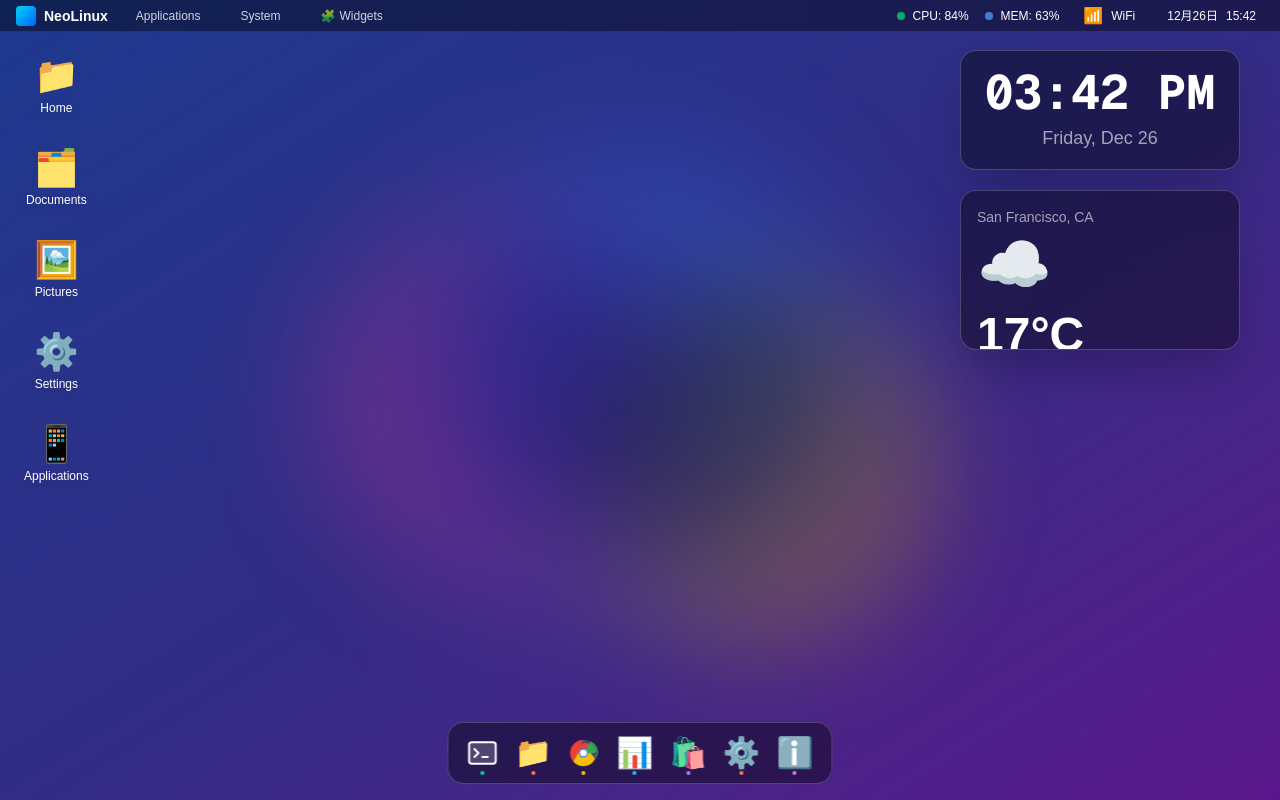
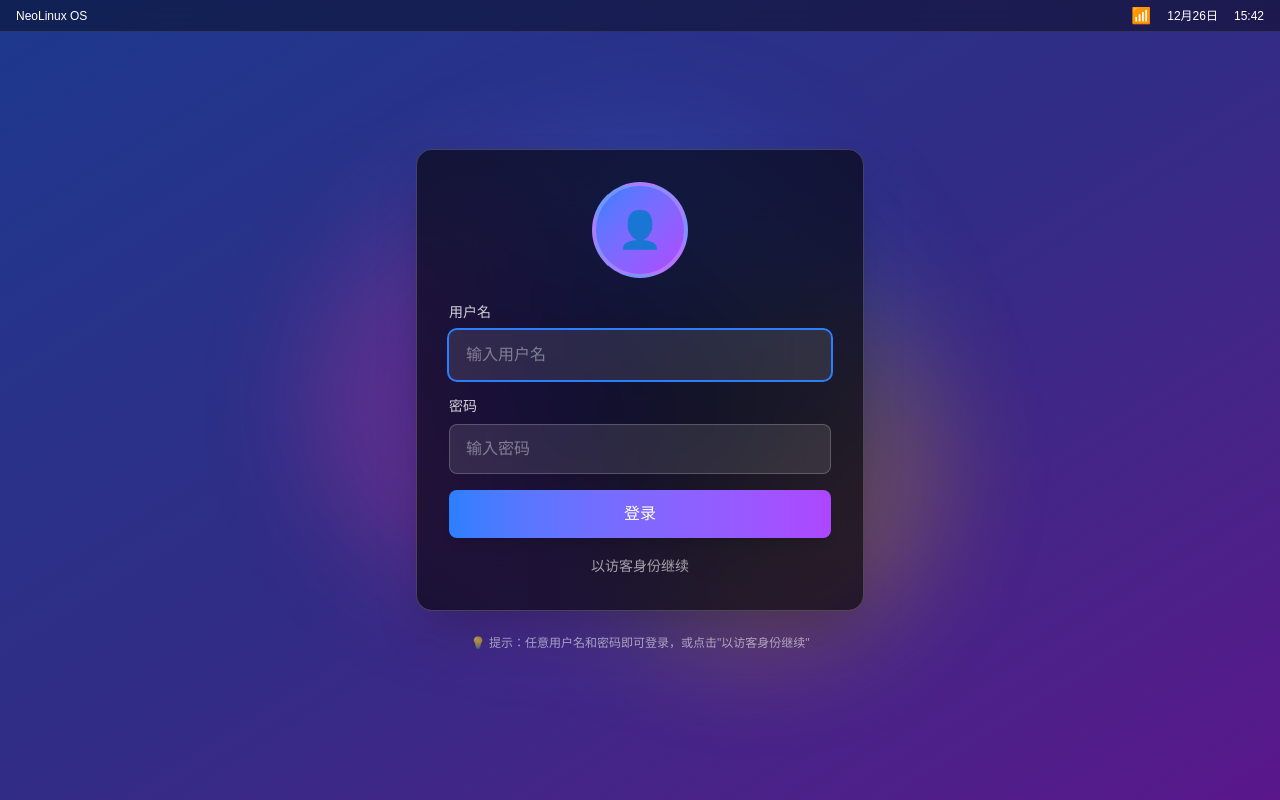
Before and after one commit to mzhren/NeoLinuxUI, a Next.js app: page / in a window 1280 px wide. Built offline with nearby package versions, Linux system fonts and the light colour scheme.

Commit message:
add login screen

```diff
--- /dev/null
+++ b/app/components/LoginScreen.tsx
@@ -0,0 +1,155 @@
+'use client';
+
+import { useState } from 'react';
+import { useTheme } from '../contexts/ThemeContext';
+
+interface LoginScreenProps {
+  onLogin: (username: string) => void;
+}
+
+export default function LoginScreen({ onLogin }: LoginScreenProps) {
+  const [username, setUsername] = useState('');
+  const [password, setPassword] = useState('');
+  const [error, setError] = useState('');
+  const { backgroundType, backgroundImage, getBackgroundGradient } = useTheme();
+  const time = new Date();
+
+  const handleLogin = (e: React.FormEvent) => {
+    e.preventDefault();
+
+    if (!username.trim()) {
+      setError('请输入用户名');
+      return;
+    }
+
+    if (!password.trim()) {
+      setError('请输入密码');
+      return;
+    }
+
+    // 简单验证 - 可以自定义
+    onLogin(username);
+  };
+
+  const getBackgroundStyle = () => {
+    if (backgroundType === 'image' && backgroundImage) {
+      return {
+        backgroundImage: `url(${backgroundImage})`,
+        backgroundSize: 'cover',
+        backgroundPosition: 'center',
+        backgroundRepeat: 'no-repeat',
+      };
+    }
+    return {};
+  };
+
+  const getBackgroundClass = () => {
+    if (backgroundType === 'gradient') {
+      return `bg-gradient-to-br ${getBackgroundGradient()}`;
+    }
+    return '';
+  };
+
+  return (
+    <div
+      className={`fixed inset-0 z-[10000] flex items-center justify-center ${getBackgroundClass()}`}
+      style={getBackgroundStyle()}
+    >
+      {/* Background overlay */}
+      {backgroundType === 'image' && backgroundImage && (
+        <div className="absolute inset-0 bg-black/40 backdrop-blur-sm"></div>
+      )}
+
+      {/* Animated Background Blobs - Only in gradient mode */}
+      {backgroundType === 'gradient' && (
+        <div className="absolute inset-0 opacity-30">
+          <div className="absolute top-1/4 left-1/4 w-96 h-96 bg-pink-500 rounded-full mix-blend-multiply filter blur-3xl animate-blob"></div>
+          <div className="absolute top-1/3 right-1/4 w-96 h-96 bg-yellow-500 rounded-full mix-blend-multiply filter blur-3xl animate-blob animation-delay-2000"></div>
+          <div className="absolute bottom-1/4 left-1/3 w-96 h-96 bg-blue-500 rounded-full mix-blend-multiply filter blur-3xl animate-blob animation-delay-4000"></div>
+        </div>
+      )}
+
+      {/* Top Bar */}
+      <div className="absolute top-0 left-0 right-0 h-8 bg-black/40 backdrop-blur-xl border-b border-white/10 flex items-center justify-between px-4 z-10">
+        <div className="text-white text-xs font-medium">NeoLinux OS</div>
+        <div className="flex items-center gap-4 text-white text-xs">
+          <span className="text-base">📶</span>
+          <span>{time.toLocaleDateString('zh-CN', { month: 'short', day: 'numeric' })}</span>
+          <span>{time.toLocaleTimeString('zh-CN', { hour: '2-digit', minute: '2-digit' })}</span>
+        </div>
+      </div>
+
+      {/* Login Card */}
+      <div className="relative z-10 w-full max-w-md mx-4">
+        <div className="bg-black/60 backdrop-blur-2xl rounded-2xl border border-white/20 shadow-2xl overflow-hidden">
+          {/* Avatar */}
+          <div className="flex justify-center pt-8 pb-6">
+            <div className="w-24 h-24 rounded-full bg-gradient-to-br from-blue-500 to-purple-500 flex items-center justify-center text-4xl border-4 border-white/20">
+              👤
+            </div>
+          </div>
+
+          {/* Form */}
+          <form onSubmit={handleLogin} className="px-8 pb-8 space-y-4">
+            <div>
+              <label className="block text-white/80 text-sm mb-2">用户名</label>
+              <input
+                type="text"
+                value={username}
+                onChange={(e) => {
+                  setUsername(e.target.value);
+                  setError('');
+                }}
+                placeholder="输入用户名"
+                className="w-full px-4 py-3 bg-white/10 border border-white/20 rounded-lg text-white placeholder-white/40 focus:outline-none focus:ring-2 focus:ring-blue-500 focus:border-transparent transition-all"
+                autoFocus
+              />
+            </div>
+
+            <div>
+              <label className="block text-white/80 text-sm mb-2">密码</label>
+              <input
+                type="password"
+                value={password}
+                onChange={(e) => {
+                  setPassword(e.target.value);
+                  setError('');
+                }}
+                placeholder="输入密码"
+                className="w-full px-4 py-3 bg-white/10 border border-white/20 rounded-lg text-white placeholder-white/40 focus:outline-none focus:ring-2 focus:ring-blue-500 focus:border-transparent transition-all"
+              />
+            </div>
+
+            {error && (
+              <div className="flex items-center gap-2 px-4 py-3 bg-red-500/20 border border-red-500/50 rounded-lg">
+                <span className="text-red-400 text-sm">⚠️ {error}</span>
+              </div>
+            )}
+
+            <button
+              type="submit"
+              className="w-full py-3 bg-gradient-to-r from-blue-500 to-purple-500 hover:from-blue-600 hover:to-purple-600 text-white font-medium rounded-lg transition-all transform hover:scale-[1.02] active:scale-[0.98] shadow-lg"
+            >
+              登录
+            </button>
+
+            <div className="text-center">
+              <button
+                type="button"
+                onClick={() => onLogin('Guest')}
+                className="text-white/60 hover:text-white text-sm transition-colors"
+              >
+                以访客身份继续
+              </button>
+            </div>
+          </form>
+        </div>
+
+        {/* Hint */}
+        <div className="mt-6 text-center text-white/60 text-xs">
+          💡 提示：任意用户名和密码即可登录，或点击"以访客身份继续"
+        </div>
+      </div>
+    </div>
+  );
+}
--- a/app/contexts/ThemeContext.tsx
+++ b/app/contexts/ThemeContext.tsx
@@ -40,6 +40,7 @@ interface ThemeContextType {
   getAccentColorClass: () => string;
   getFontSizeClass: () => string;
   getBackdropBlurClass: () => string;
+  getBackgroundGradient: () => string;
 }
 
 const ThemeContext = createContext<ThemeContextType | undefined>(undefined);
@@ -128,6 +129,21 @@ export function ThemeProvider({ children }: { children: ReactNode }) {
     return transparencyEnabled ? 'backdrop-blur-xl' : '';
   };
 
+  const getBackgroundGradient = () => {
+    if (theme === 'light') {
+      return 'from-blue-100 via-purple-100 to-pink-100';
+    }
+    const accentGradients: Record<AccentColor, string> = {
+      blue: 'from-blue-900 via-indigo-900 to-purple-900',
+      purple: 'from-purple-900 via-violet-900 to-fuchsia-900',
+      pink: 'from-pink-900 via-rose-900 to-red-900',
+      green: 'from-green-900 via-emerald-900 to-teal-900',
+      orange: 'from-orange-900 via-amber-900 to-yellow-900',
+      red: 'from-red-900 via-rose-900 to-pink-900',
+    };
+    return accentGradients[accentColor] || 'from-purple-900 via-blue-900 to-indigo-900';
+  };
+
   return (
     <ThemeContext.Provider
       value={{
@@ -156,6 +172,7 @@ export function ThemeProvider({ children }: { children: ReactNode }) {
         getAccentColorClass,
         getFontSizeClass,
         getBackdropBlurClass,
+        getBackgroundGradient,
       }}
     >
       {children}
--- a/app/page.tsx
+++ b/app/page.tsx
@@ -14,6 +14,7 @@ import {
 } from './components/apps';
 import Dock from './components/Dock';
 import { useTheme } from './contexts/ThemeContext';
+import LoginScreen from './components/LoginScreen';
 
 interface Window {
   id: string;
@@ -44,12 +45,15 @@ function LinuxDesktop() {
   const [cpuUsage, setCpuUsage] = useState(0);
   const [memUsage, setMemUsage] = useState(0);
   const [showWidgetMenu, setShowWidgetMenu] = useState(false);
+  const [isLoggedIn, setIsLoggedIn] = useState(false);
+  const [currentUser, setCurrentUser] = useState('');
 
   const {
     theme,
     accentColor,
     getFontSizeClass,
     getBackdropBlurClass,
+    getBackgroundGradient,
     transparencyEnabled,
     backgroundType,
     backgroundImage,
@@ -78,6 +82,16 @@ function LinuxDesktop() {
       clearInterval(cpuTimer);
     };
   }, []);
+
+  const handleLogin = (username: string) => {
+    setCurrentUser(username);
+    setIsLoggedIn(true);
+  };
+
+  // 如果未登录，显示登录界面
+  if (!isLoggedIn) {
+    return <LoginScreen onLogin={handleLogin} />;
+  }
 
   // 窗口配置
   const WINDOW_CONFIG: Record<Window['type'], { title: string; width: number; height: number }> = {
@@ -146,22 +160,6 @@ function LinuxDesktop() {
 
   const removeWidget = (id: string) => {
     setWidgets(widgets.filter(w => w.id !== id));
-  };
-
-  // 获取主题背景渐变
-  const getBackgroundGradient = () => {
-    if (theme === 'light') {
-      return 'from-blue-100 via-purple-100 to-pink-100';
-    }
-    const accentGradients: Record<string, string> = {
-      blue: 'from-blue-900 via-indigo-900 to-purple-900',
-      purple: 'from-purple-900 via-violet-900 to-fuchsia-900',
-      pink: 'from-pink-900 via-rose-900 to-red-900',
-      green: 'from-green-900 via-emerald-900 to-teal-900',
-      orange: 'from-orange-900 via-amber-900 to-yellow-900',
-      red: 'from-red-900 via-rose-900 to-pink-900',
-    };
-    return accentGradients[accentColor] || 'from-purple-900 via-blue-900 to-indigo-900';
   };
 
   return (
```
